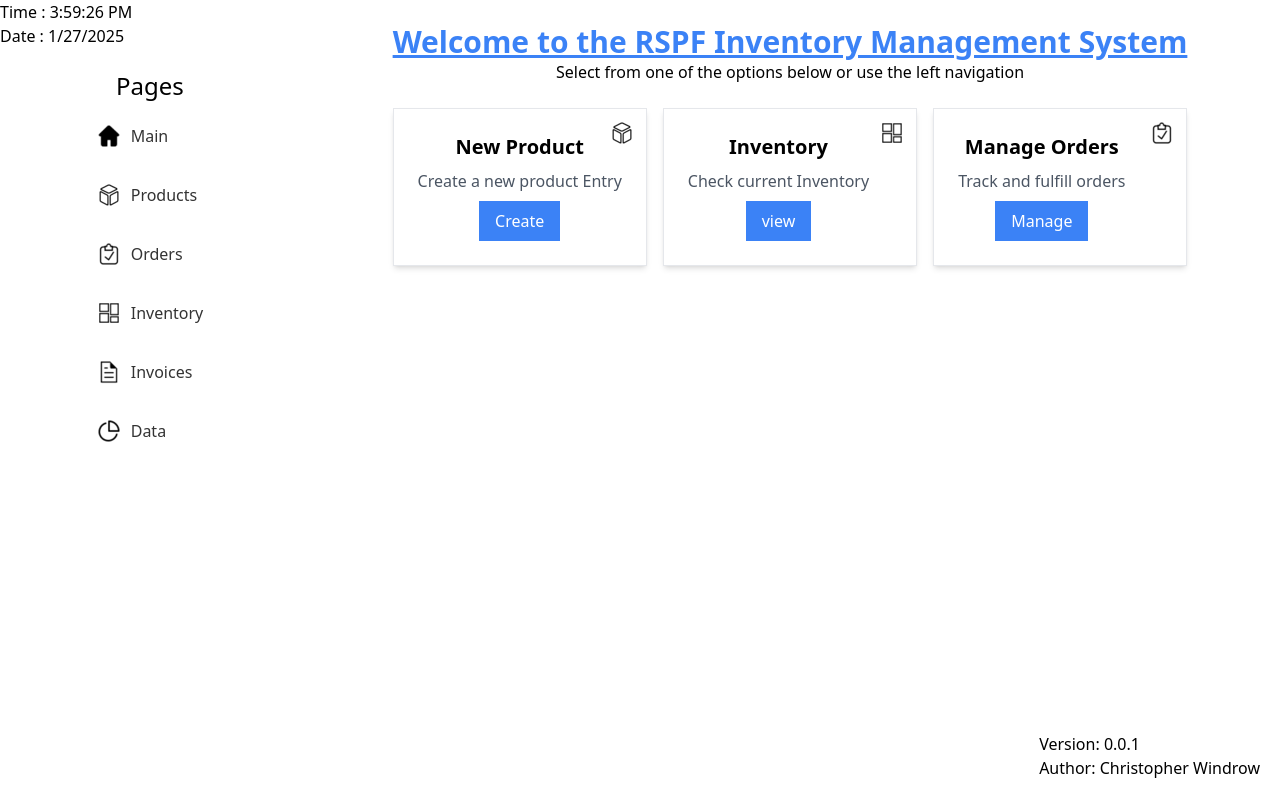
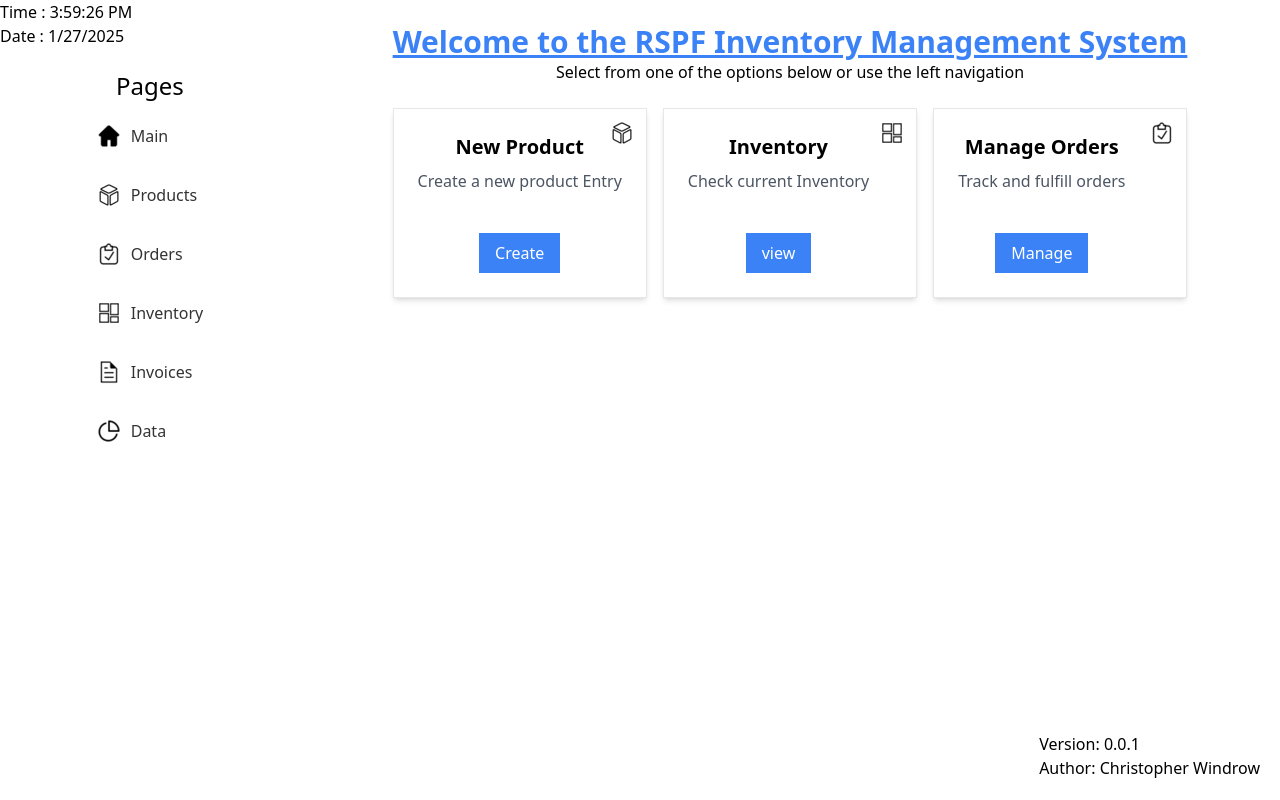
Before and after one commit to cwindrow007/RSPFStack, a React (Create React App) app in the folder frontend/: page / in a window 1280 px wide. Built offline with nearby package versions, Linux system fonts and the light colour scheme.

Commit message:
Update DashboardCard.tsx
Text Styling more, Needs work per usual. Work be done once home

```diff
--- a/frontend/src/Components/DashboardCard.tsx
+++ b/frontend/src/Components/DashboardCard.tsx
@@ -17,10 +17,10 @@ export function DashboardCard({title, Description, buttonText, icon, route}: bas
         <div className = "relative border rouded-lg shadow-md p-6 bg-white hover:shadow-lg cursor-pointer flex items-center">
             <div>
                 <h3 className = "text-xl font-semibold">{title}</h3>
-                <p className = "text-gray-600 my-2">{Description}</p>
+                <p className = "text-gray-600 mt-2">{Description}</p>
                 <div className = "absolute top-3 right-3 text-2xl text-gray-500 ">{icon}</div>
 
-                <div>
+                <div className="mt-10 flex justify-center">
                     <button
                     className="bg-blue-500 text-white px-4 py-2 rouded hover:bg-blue-600 transition"
                         onClick={() => navigate(route)}>
```
